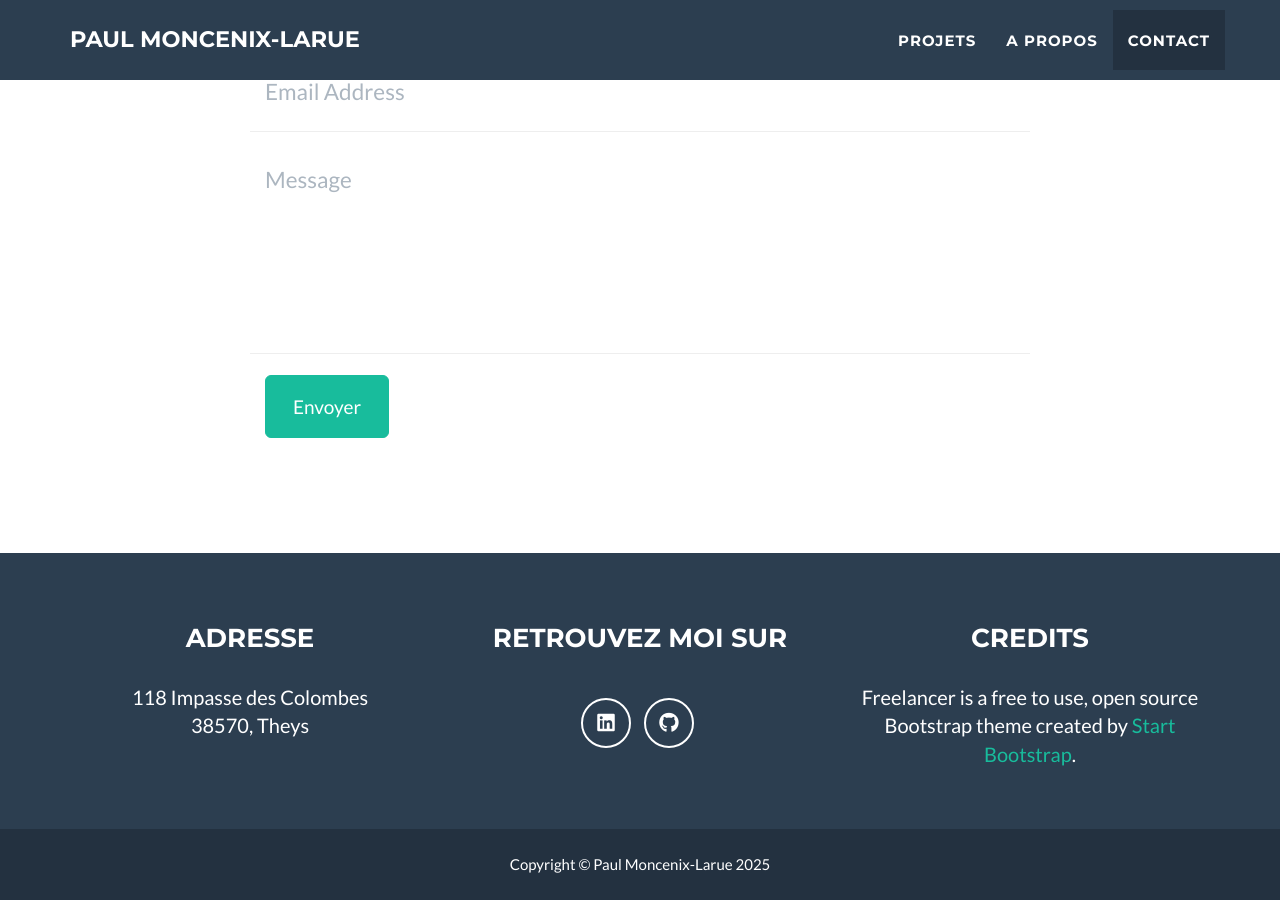
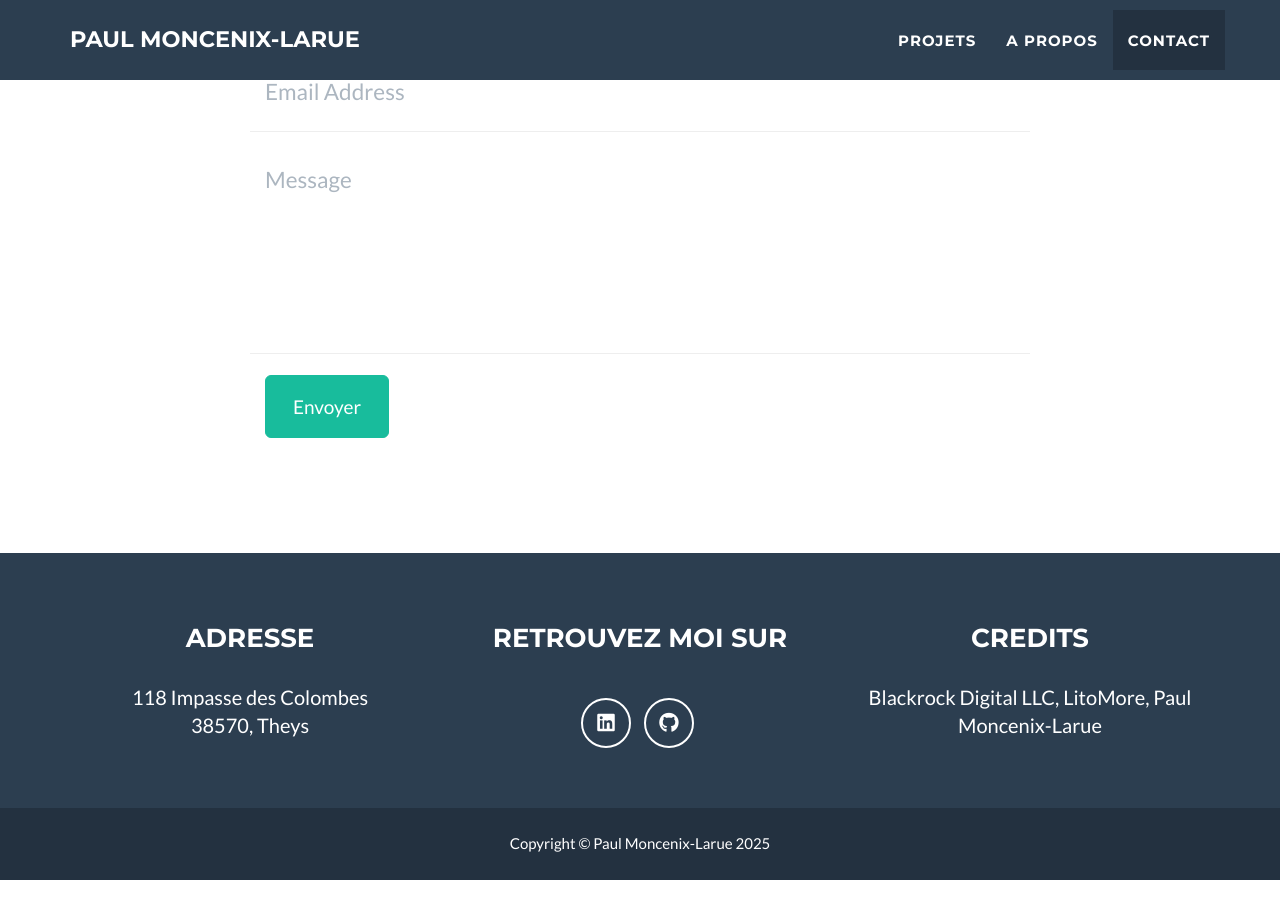
Before and after one commit to pmoncenix/portfolio-v2, a Jekyll site: the page built from _posts/2025-01-10-Chateau-Tresor.markdown, in a window 1280 px wide and 900 px high, scrolled down 2255 px. Built offline with Jekyll 4.4.1, drawn with Linux system fonts in a browser that asks for light colours.

Commit message:
Changement des crédits

```diff
--- a/_config.yml
+++ b/_config.yml
@@ -50,7 +50,7 @@ address:
   - line: 38570, Theys
 
 # Credits content
-credits: 'Freelancer is a free to use, open source Bootstrap theme created by <a href="http://startbootstrap.com">Start Bootstrap</a>.'
+credits: 'Blackrock Digital LLC, LitoMore, Paul Moncenix-Larue'
 
 # Build settings
 markdown: kramdown
```
